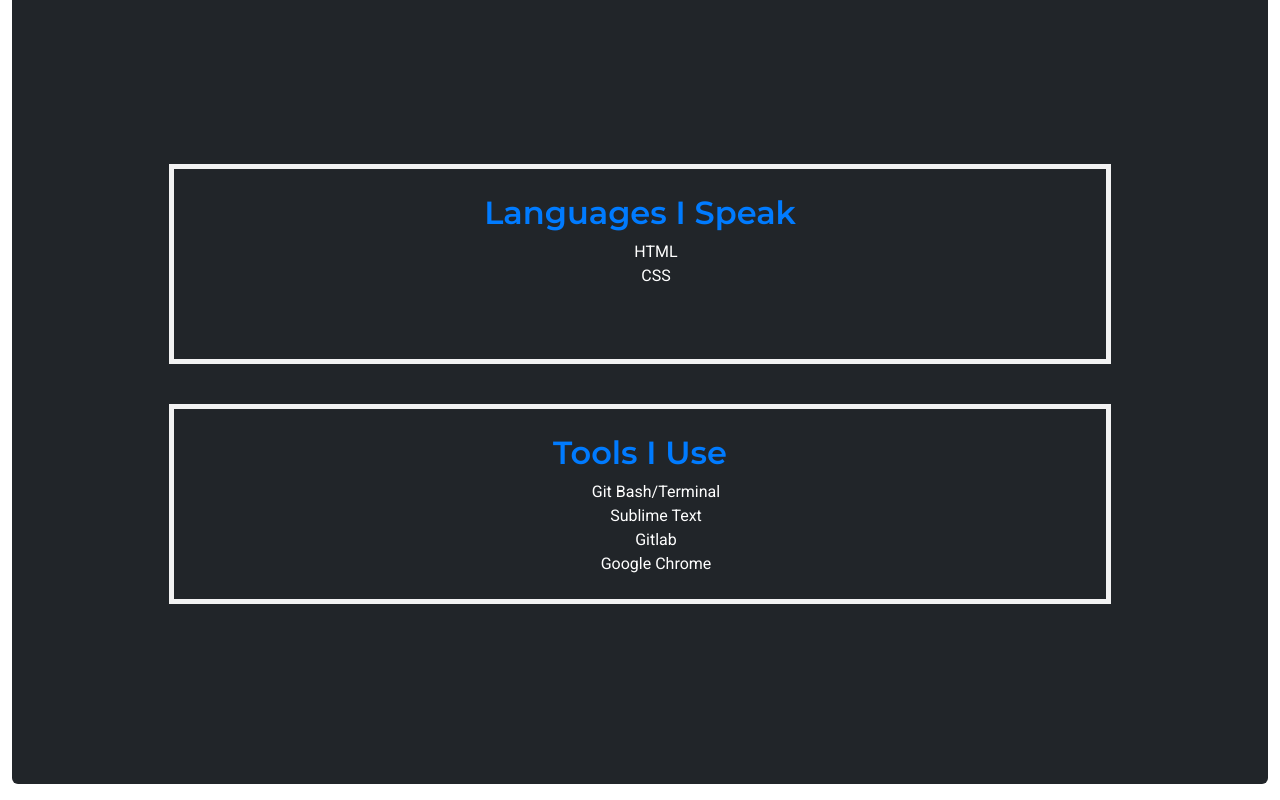
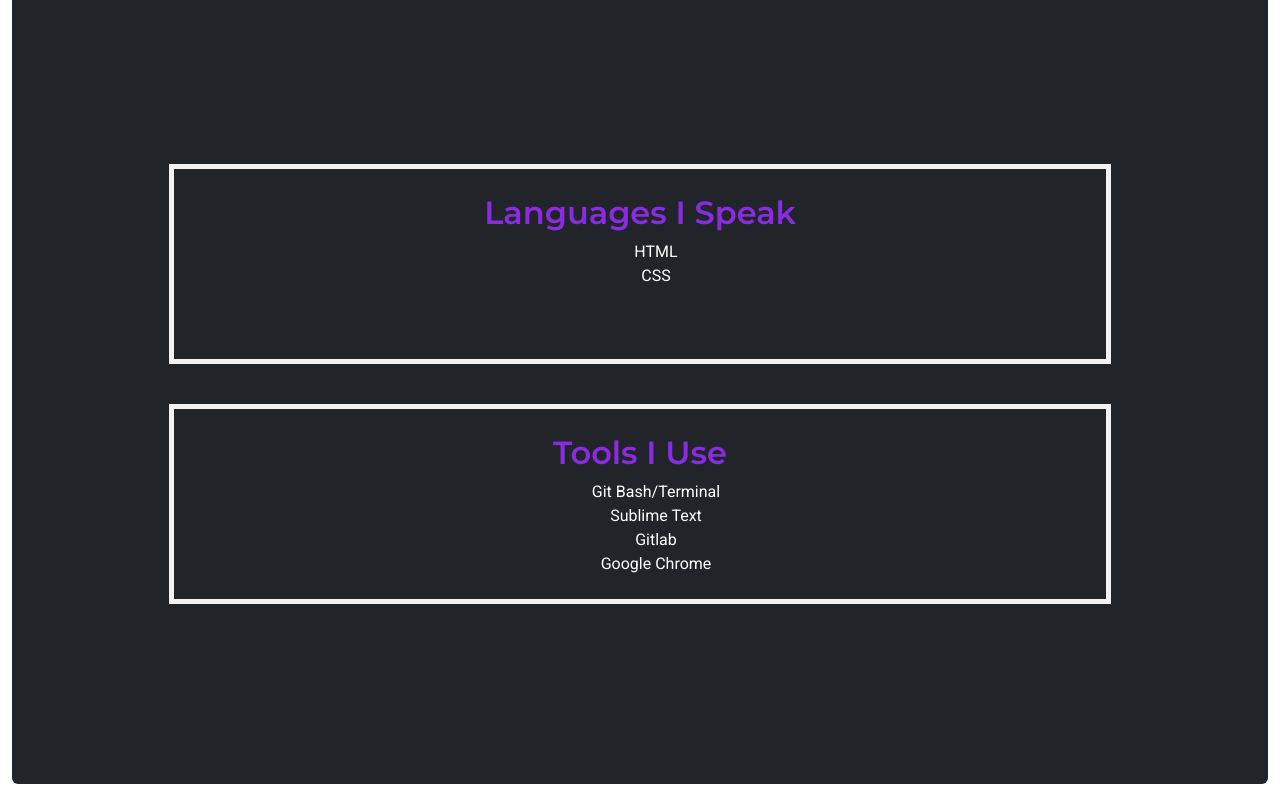
Before and after one commit to fanddamnman/damian-fcb-portfolio, a plain HTML site: page index.html in a window 1280 px wide. Shown: the part 808-1608 px from the top of the page. Drawn offline with nearby package versions, Linux system fonts and the light colour scheme.

Commit message:
update message

```diff
--- a/style.css
+++ b/style.css
@@ -81,7 +81,7 @@
 
 
 h2 {
-	color: #007bff;
+	color: blueviolet;
 }
 
 /*makes the scrolling of the page smooth*/
```
